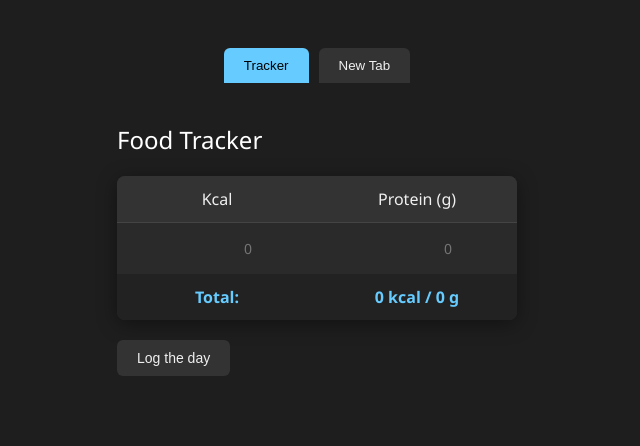
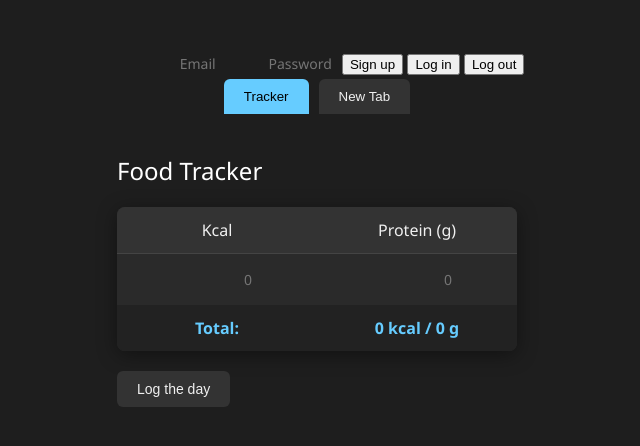
Before and after one commit to mikaelraihhelgauz-alt/mycal, a plain HTML site: page index.html in a window 1280 px wide. Shown: the whole page, without its empty margins (323-963 px from the left). Drawn offline with nearby package versions, Linux system fonts and the light colour scheme.

Commit message:
Update index.html

```diff
--- a/index.html
+++ b/index.html
@@ -6,6 +6,15 @@
   <link rel="stylesheet" href="/styles.css">
 </head>
 <body>
+
+  <div id="auth">
+  <input id="email" type="email" placeholder="Email">
+  <input id="password" type="password" placeholder="Password">
+  <button id="signupBtn">Sign up</button>
+  <button id="loginBtn">Log in</button>
+  <button id="logoutBtn">Log out</button>
+</div>
+
 
   <!-- Tab buttons -->
   <div class="tabs">
```
